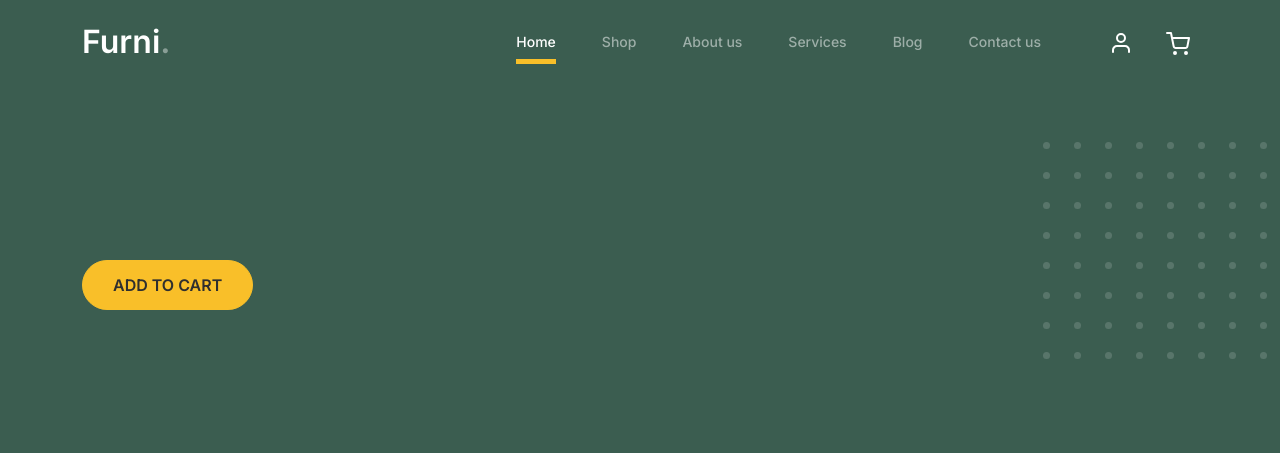
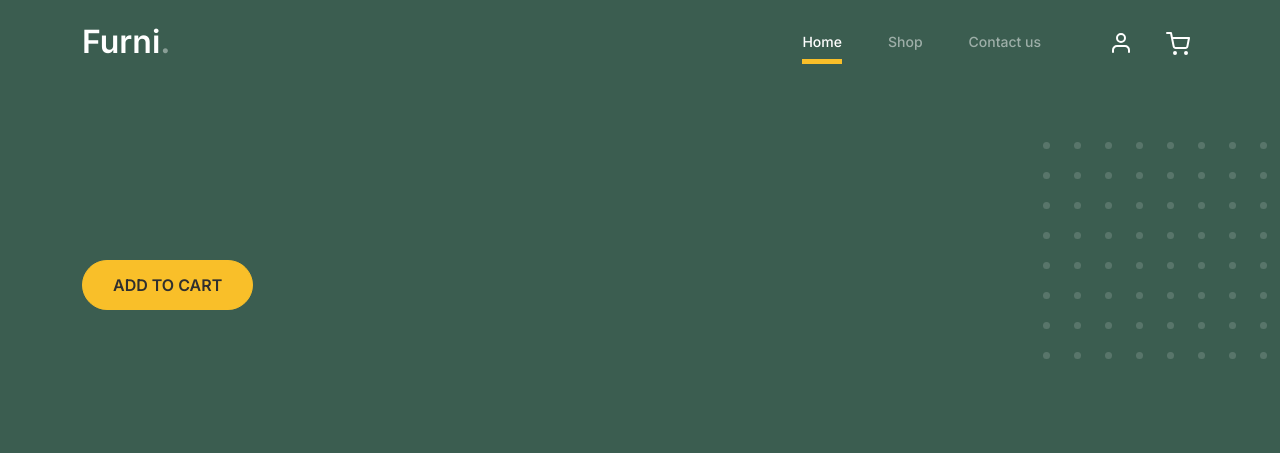
Before and after one commit to SamuelOsondu/Furnise---ECommerce, a Flask app: page /item in a window 1280 px wide. Shown: the top 453 px of the page. Run offline with Flask 2, Linux system fonts and the light colour scheme; data comes from the database, SQL or seed files in the repository; some libraries are stand-ins or nearby versions.

Commit message:
Corrected the Internal Error

```diff
--- a/templates/individual_item.html
+++ b/templates/individual_item.html
@@ -42,9 +42,6 @@
 							<a class="nav-link" href="{{url_for('home')}}">Home</a>
 						</li>
 						<li><a class="nav-link" href="{{url_for('shop')}}">Shop</a></li>
-						<li><a class="nav-link" href="{{url_for('about')}}">About us</a></li>
-						<li><a class="nav-link" href="{{url_for('services')}}">Services</a></li>
-						<li><a class="nav-link" href="{{url_for('blog')}}">Blog</a></li>
 						<li><a class="nav-link" href="{{url_for('contact')}}">Contact us</a></li>
 					</ul>
 
```
